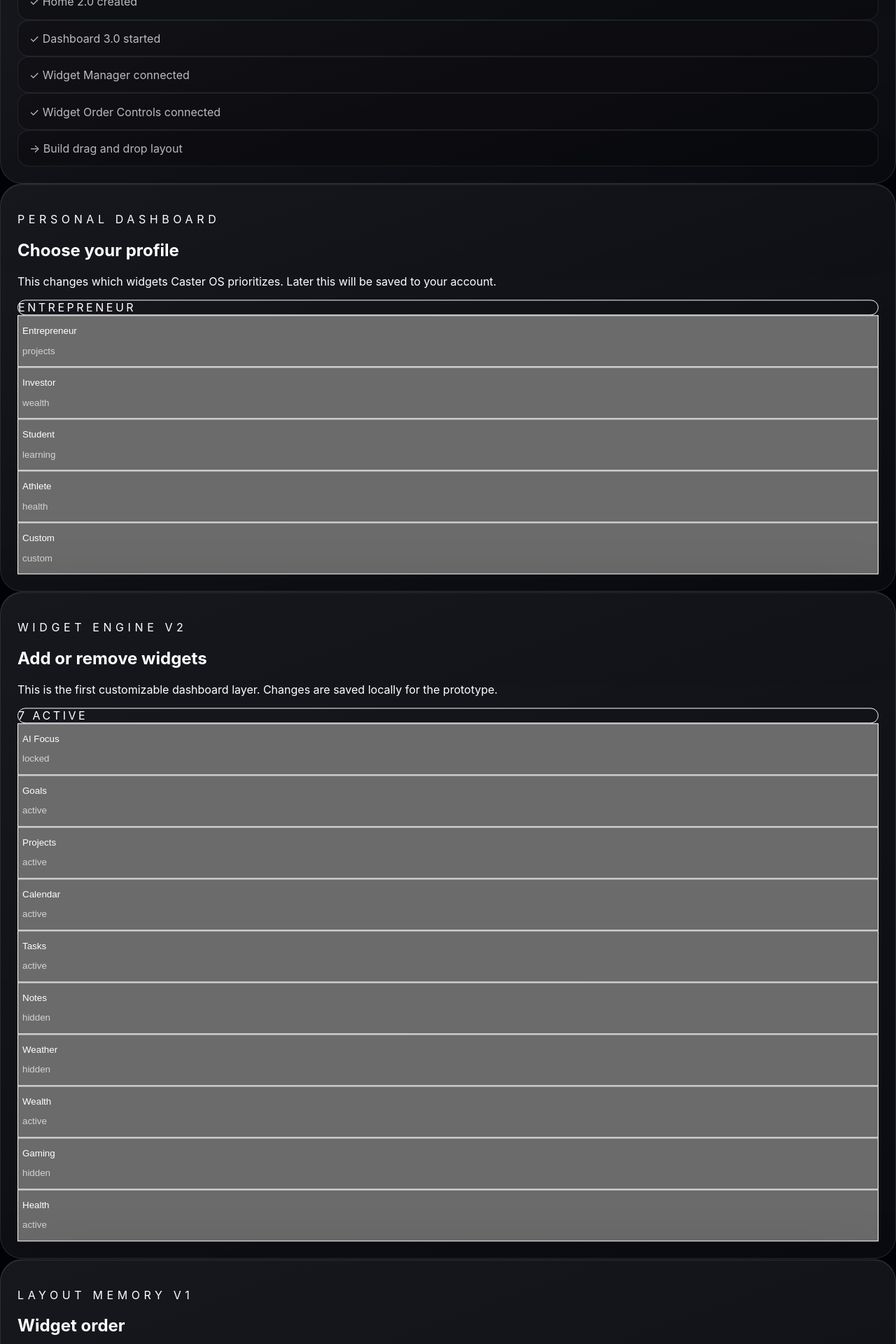
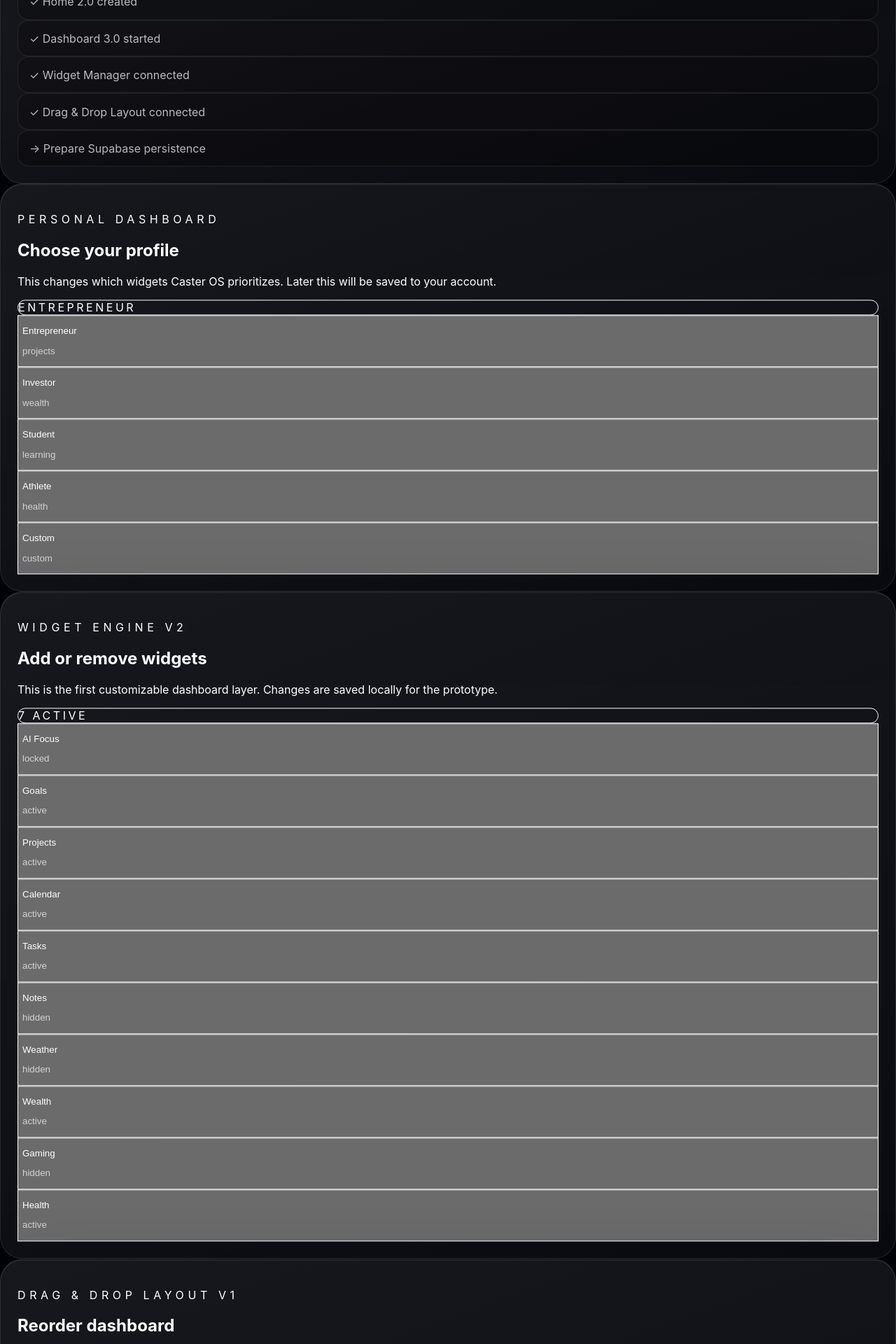
Before and after one commit to vv-glitchhub/Caster-hub, a Next.js app: page /dashboard in a window 1280 px wide. Shown: the part 820-2740 px from the top of the page at 70% size. Built offline with nearby package versions, Linux system fonts and the light colour scheme.

Commit message:
Connect drag and drop layout to dashboard

```diff
--- a/app/dashboard/page.tsx
+++ b/app/dashboard/page.tsx
@@ -3,6 +3,7 @@ import ProfileSelector from '../../components/ProfileSelector'
 import PersonalDashboardWidgets from '../../components/PersonalDashboardWidgets'
 import WidgetManager from '../../components/WidgetManager'
 import WidgetOrderControls from '../../components/WidgetOrderControls'
+import DragDropLayout from '../../components/DragDropLayout'
 
 const actions = [
   ['Open Agent', '/agent'],
@@ -15,8 +16,8 @@ const actions = [
 const agentFeed = [
   'Profile selection controls the default widget stack.',
   'Widget Manager lets you add and remove dashboard blocks.',
-  'Widget Order Controls save layout order locally.',
-  'Next step: drag and drop layout editing.',
+  'Drag & Drop saves layout order locally.',
+  'Next step: cloud memory with Supabase persistence.',
 ]
 
 export default function DashboardPage() {
@@ -41,8 +42,8 @@ export default function DashboardPage() {
               <div className="preview-row">✓ Home 2.0 created</div>
               <div className="preview-row">✓ Dashboard 3.0 started</div>
               <div className="preview-row">✓ Widget Manager connected</div>
-              <div className="preview-row">✓ Widget Order Controls connected</div>
-              <div className="preview-row">→ Build drag and drop layout</div>
+              <div className="preview-row">✓ Drag & Drop Layout connected</div>
+              <div className="preview-row">→ Prepare Supabase persistence</div>
             </div>
           </div>
         </section>
@@ -51,8 +52,12 @@ export default function DashboardPage() {
           <ProfileSelector />
         </section>
 
-        <section className="mt-8 grid gap-6 lg:grid-cols-[1fr_1fr]">
+        <section className="mt-8 grid gap-6 xl:grid-cols-[0.9fr_1.1fr]">
           <WidgetManager />
+          <DragDropLayout />
+        </section>
+
+        <section className="mt-8">
           <WidgetOrderControls />
         </section>
 
```
